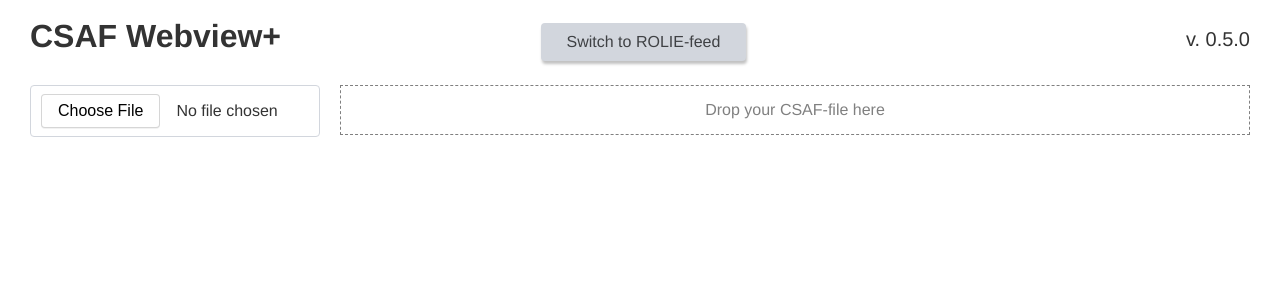
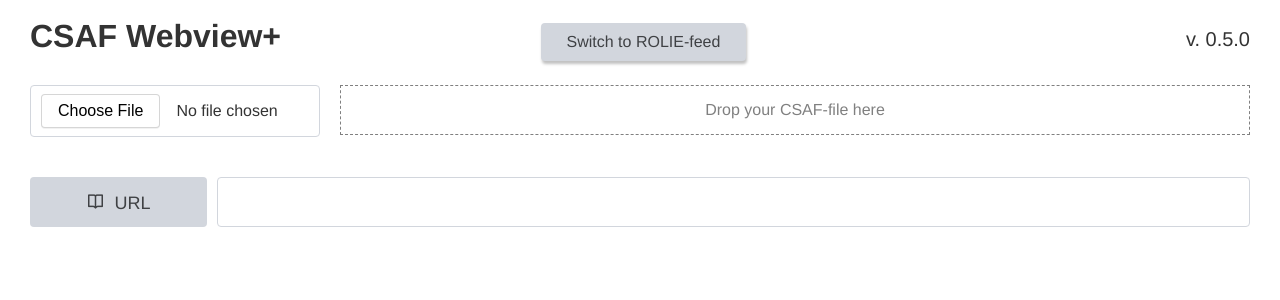
Before and after one commit to csaf-poc/csaf_webview, a SvelteKit app: page / in a window 1280 px wide. Shown: the top 300 px of the page. Built offline with nearby package versions, Linux system fonts and the light colour scheme.

Commit message:
feat: Enhance hash based routing

```diff
--- /dev/null
+++ b/src/lib/singleview/LoadFromURL.svelte
@@ -0,0 +1,57 @@
+<!--
+ This file is Free Software under the MIT License
+ without warranty, see README.md and LICENSES/MIT.txt for details.
+
+ SPDX-License-Identifier: MIT
+
+ SPDX-FileCopyrightText: 2023 German Federal Office for Information Security (BSI) <https://www.bsi.bund.de>
+ Software-Engineering: 2023 Intevation GmbH <https://intevation.de
+-->
+
+<script lang="ts">
+  import { appStore } from "$lib/store";
+  import { loadSingleCSAF } from "$lib/urlloader";
+  let URL = "";
+  const load = () => {
+    window.location.hash = `#/single?q=${URL}`;
+    loadSingleCSAF(URL);
+  };
+  const keydown = (e: KeyboardEvent) => {
+    if (e.key === "Enter") {
+      load();
+    }
+  };
+</script>
+
+<div class="row">
+  <div class="col">
+    <div style="display:flex">
+      <button class="loadbutton" on:click={load}><i class="bx bx-book-open" />URL</button>
+      <input class="url" type="text" bind:value={URL} on:keydown={keydown} />
+    </div>
+  </div>
+</div>
+{#if $appStore.ui.errorMsg}
+  <div class="row">
+    <div class="col"><div class="errors text-error">{$appStore.ui.errorMsg}</div></div>
+  </div>
+{/if}
+
+<style>
+  .errors {
+    margin-left: 200px;
+    font-size: x-large;
+    font-weight: bold;
+  }
+  .loadbutton {
+    width: 200px;
+    height: 50px;
+    font-size: large;
+  }
+  .bx-book-open {
+    margin-right: 1rem;
+  }
+  .url {
+    margin-left: 1rem;
+  }
+</style>
--- a/src/lib/singleview/SingleView.svelte
+++ b/src/lib/singleview/SingleView.svelte
@@ -18,9 +18,7 @@
   import Upload from "./Upload.svelte";
   import ProductTree from "./producttree/ProductTree.svelte";
   import Back from "../Back.svelte";
-  $: isDocumentASecurityAdvisory =
-    $appStore.doc &&
-    $appStore.doc[CSAFDocProps.CATEGORY] === DocumentCategory.CSAF_SECURITY_ADVISORY;
+  import LoadFromUrl from "./LoadFromURL.svelte";
 </script>
 
 <div class="row">
@@ -31,6 +29,7 @@
     <Droparea />
   </div>
 </div>
+<LoadFromUrl />
 {#if $appStore.doc}
   <div class="row">
     <div class="col">
--- /dev/null
+++ b/src/lib/urlloader.ts
@@ -0,0 +1,25 @@
+import { appStore } from "$lib/store";
+import { convertToDocModel } from "$lib/singleview/docmodel/docmodel";
+
+async function loadSingleCSAF(url: string) {
+  appStore.setErrorMsg("");
+  appStore.reset();
+  try {
+    const response = await fetch(`${url}`);
+    if (response.ok) {
+      const csafDoc = await response.json();
+      appStore.clearUploadedFile();
+      const docModel = convertToDocModel(csafDoc);
+      appStore.setDocument(docModel);
+    }
+    if (response.status === 404) {
+      appStore.setErrorMsg("The resource you requested was not found on the server.");
+    }
+  } catch (error) {
+    appStore.setErrorMsg(
+      "Failed to load from URL. The server may be unreachable or the resource cannot be accessed due to CORS restrictions."
+    );
+  }
+}
+
+export { loadSingleCSAF };
--- a/src/routes/+page.svelte
+++ b/src/routes/+page.svelte
@@ -15,37 +15,19 @@
   import { page } from "$app/stores";
   import SingleView from "$lib/singleview/SingleView.svelte";
   import FeedView from "$lib/feedview/FeedView.svelte";
-  import { convertToDocModel } from "$lib/singleview/docmodel/docmodel";
+  import { loadSingleCSAF } from "$lib/urlloader";
+
   /*global __APP_VERSION__*/
   const version: string = __APP_VERSION__;
-  const externalReference = browser && /#\/\?q=/.test($page.url.hash);
+  const externalReference =
+    browser && (/#\/single\?q=/.test($page.url.hash) || /#\/feed\?q=/.test($page.url.hash));
   const MODE = {
     SINGLE: "Switch to ROLIE-feed",
     FEED: "Switch to single view"
   };
   $: mode = $appStore.ui.appMode;
-  async function loadSingleCSAF(url: string) {
-    appStore.setErrorMsg("");
-    appStore.reset();
-    try {
-      const response = await fetch(`${url}`);
-      if (response.ok) {
-        const csafDoc = await response.json();
-        appStore.clearUploadedFile();
-        const docModel = convertToDocModel(csafDoc);
-        appStore.setDocument(docModel);
-      }
-      if (response.status === 404) {
-        appStore.setErrorMsg("The resource you requested was not found on the server.");
-      }
-    } catch (error) {
-      appStore.setErrorMsg(
-        "Failed to load from URL. The server may be unreachable or the resource cannot be accessed due to CORS restrictions."
-      );
-    }
-  }
   $: if (externalReference) {
-    const URL = $page.url.hash.replace("#/?q=", "");
+    const URL = $page.url.hash.replace("#/single?q=", "");
     loadSingleCSAF(URL);
   }
   const switchView = () => {
```
